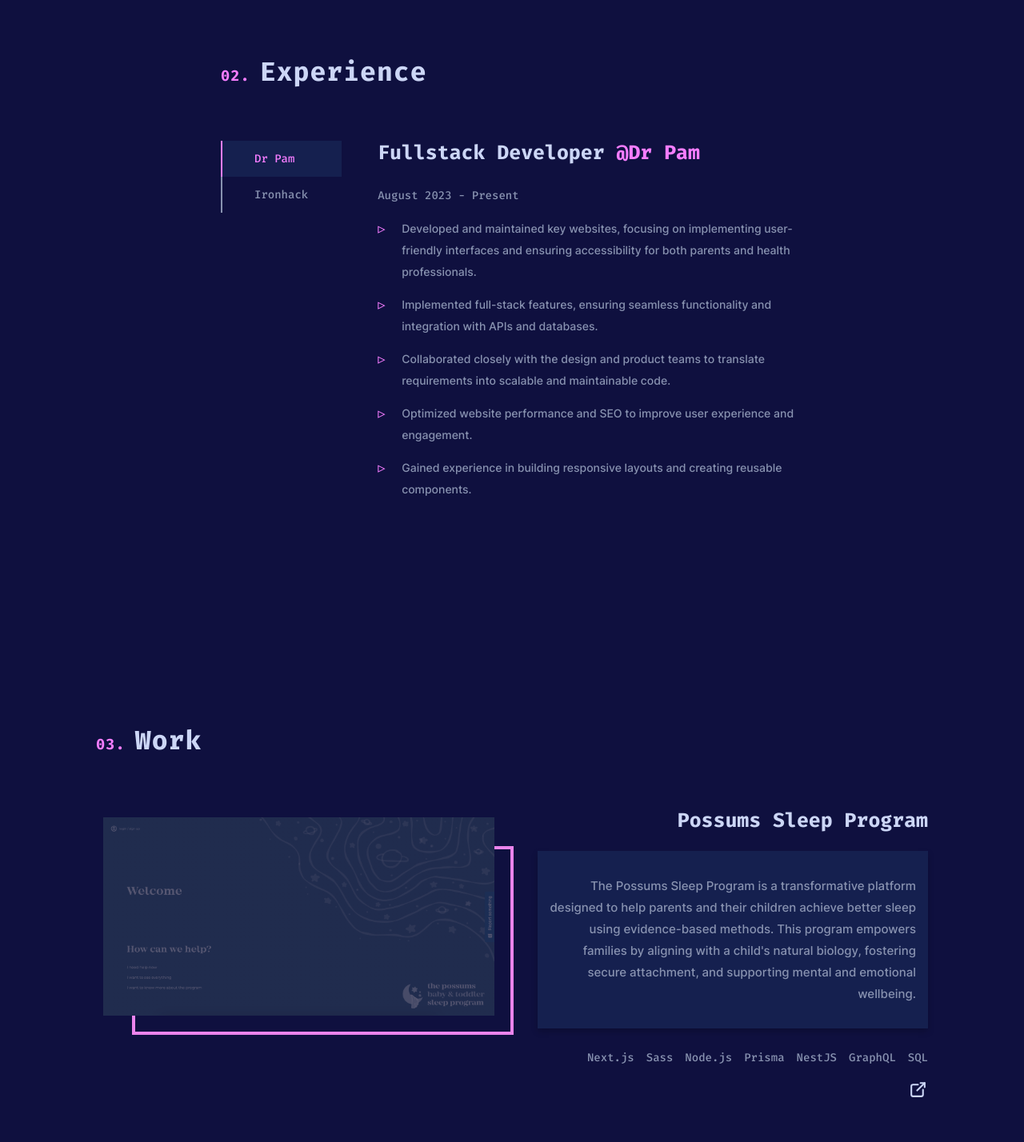
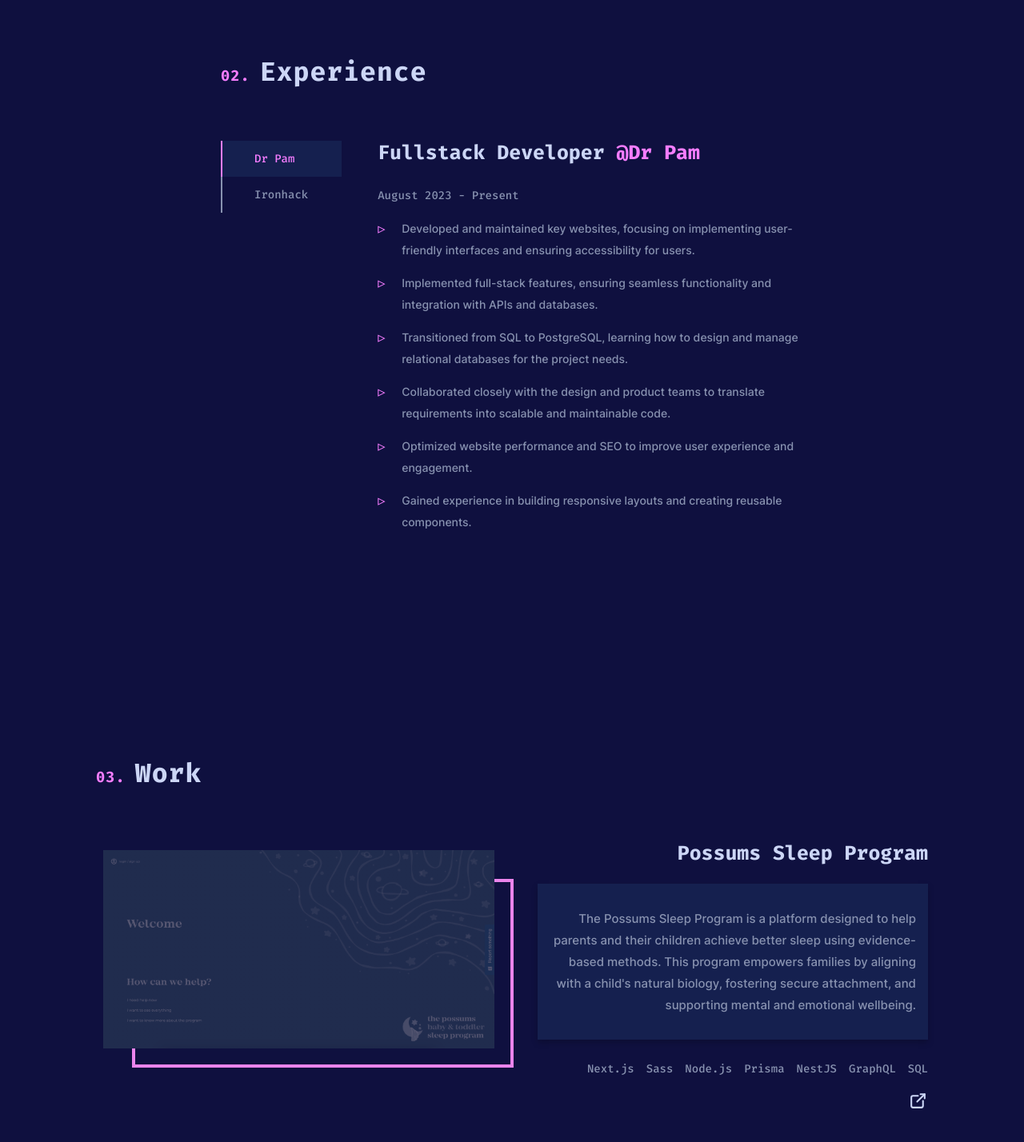
Before and after one commit to Deroubaix/portfolio-v2, a Next.js app: page / in a window 1280 px wide. Shown: the part 1693-3121 px from the top of the page at 80% size. Built offline with nearby package versions, Linux system fonts and the light colour scheme.

Commit message:
update text and fix alignment for deployement

```diff
--- a/src/app/page.tsx
+++ b/src/app/page.tsx
@@ -286,8 +286,9 @@
     role: "Fullstack Developer",
     period: "August 2023 - Present",
     responsibilities: [
-      "Developed and maintained key websites, focusing on implementing user-friendly interfaces and ensuring accessibility for both parents and health professionals.",
+      "Developed and maintained key websites, focusing on implementing user-friendly interfaces and ensuring accessibility for users.",
       "Implemented full-stack features, ensuring seamless functionality and integration with APIs and databases.",
+      "Transitioned from SQL to PostgreSQL, learning how to design and manage relational databases for the project needs.",
       "Collaborated closely with the design and product teams to translate requirements into scalable and maintainable code.",
       "Optimized website performance and SEO to improve user experience and engagement.",
       "Gained experience in building responsive layouts and creating reusable components.",
@@ -316,7 +317,7 @@
     imageAlt: "Image of Possums Sleep Program website",
     projectLink: "https://possumssleepprogram.com/",
     title: "Possums Sleep Program",
-    description: `The Possums Sleep Program is a transformative platform designed to help parents and their children achieve better sleep using evidence-based methods. This program empowers families by aligning with a child's natural biology, fostering secure attachment, and supporting mental and emotional wellbeing.`,
+    description: `The Possums Sleep Program is a platform designed to help parents and their children achieve better sleep using evidence-based methods. This program empowers families by aligning with a child's natural biology, fostering secure attachment, and supporting mental and emotional wellbeing.`,
     techStack: [
       "Next.js",
       "Sass",
@@ -353,14 +354,7 @@
     projectLink: "https://drpam.au/",
     title: "Possums by Dr Pam",
     description: `Possums by Dr Pam is a comprehensive online platform introducing Neuroprotective Developmental Care (NDC), a groundbreaking, evidence-based approach to supporting parents and their infants. The website provides parents with accessible resources and tools to navigate the challenges of infant care, fostering healthier outcomes for families worldwide.`,
-    techStack: [
-      "Next.js",
-      "React",
-      "Prisma",
-      "NestJS",
-      "Sass",
-      "PostgreSQL",
-    ],
+    techStack: ["Next.js", "React", "Prisma", "NestJS", "Sass", "PostgreSQL"],
   },
 ];
 
--- a/src/styles/components/homepage.scss
+++ b/src/styles/components/homepage.scss
@@ -416,7 +416,11 @@
         @include responsive(75rem) {
           flex-direction: column;
           align-items: stretch;
-
+          justify-content: flex-start !important;
+          justify-items: flex-start !important;
+          align-items: flex-start !important;
+          text-align: left !important;
+          align-content: flex-start !important;
           .project-image {
             display: none;
           }
@@ -425,9 +429,11 @@
             position: relative;
             padding: $page_padding-vertical $page_padding-horizontal;
             background: $color-accent-2;
-            justify-content: flex-start;
-            justify-items: flex-start;
-            align-items: flex-start;
+            justify-content: flex-start !important;
+            justify-items: flex-start !important;
+            align-items: flex-start !important;
+            text-align: left !important;
+            align-content: flex-start !important;
             > * {
               position: relative;
               z-index: 2;
```
